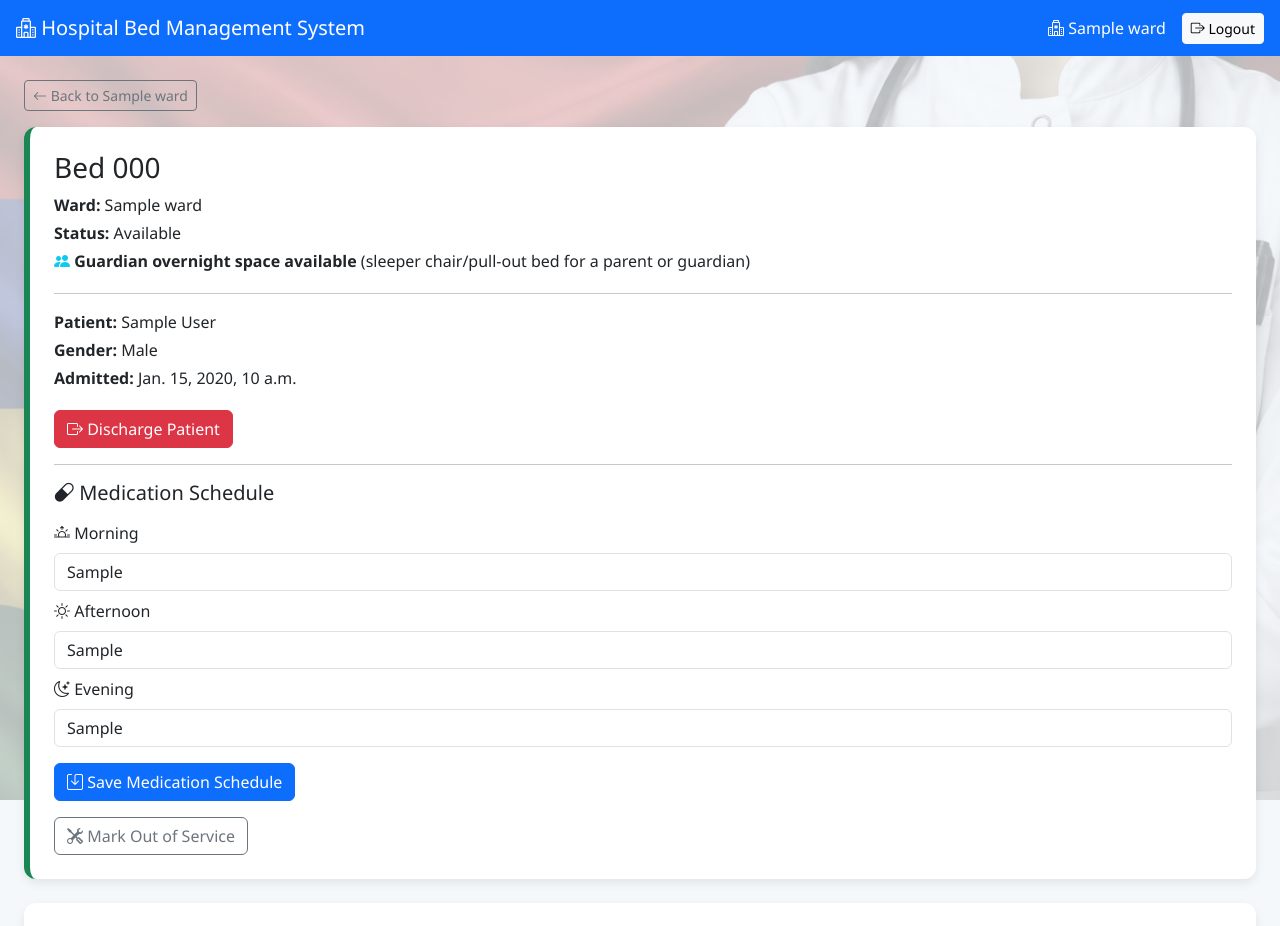
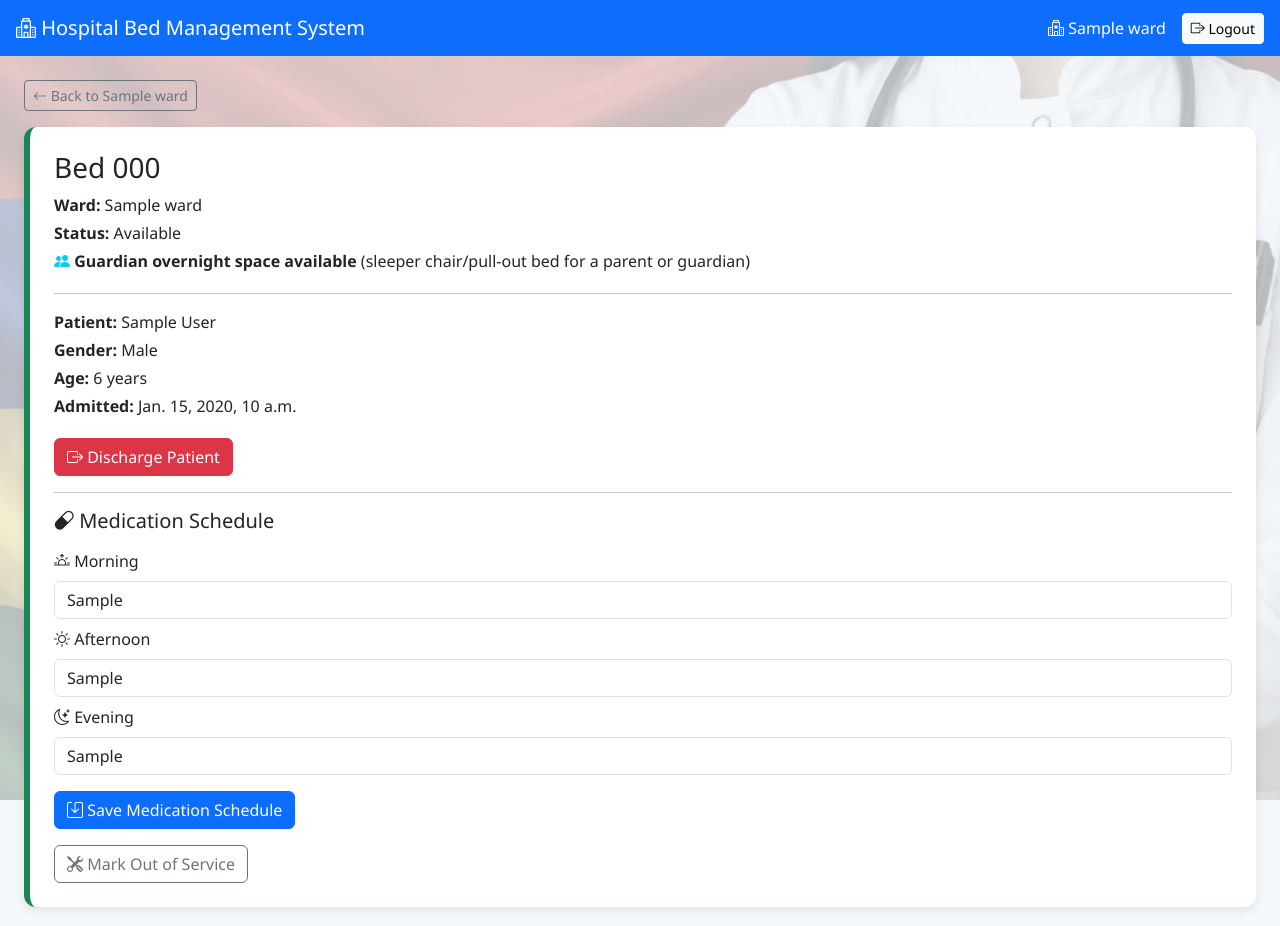
Before and after one commit to Yeshnasibcharan/hospital-bed-management-system, a Django app: page /bed/1/ in a window 1280 px wide. Shown: the top 926 px of the page. Run offline with Django 5.2, Linux system fonts and the light colour scheme; a user stored in the database is signed in; tables that the repository leaves empty hold one stand-in row (values such as "Sample post").

Commit message:
Add patient age display everywhere

```diff
--- a/hospital/models.py
+++ b/hospital/models.py
@@ -61,6 +61,14 @@ class Patient(models.Model):
 
     def __str__(self):
         return self.full_name
+
+    @property
+    def age(self):
+        from django.utils import timezone
+        today = timezone.now().date()
+        return today.year - self.date_of_birth.year - (
+            (today.month, today.day) < (self.date_of_birth.month, self.date_of_birth.day)
+        )
 
 
 class Admission(models.Model):
--- a/hospital/templates/hospital/bed_detail.html
+++ b/hospital/templates/hospital/bed_detail.html
@@ -25,6 +25,7 @@
         <hr>
         <p class="mb-1"><strong>Patient:</strong> {{ admission.patient.full_name }}</p>
         <p class="mb-1"><strong>Gender:</strong> {{ admission.patient.get_gender_display }}</p>
+        <p class="mb-1"><strong>Age:</strong> {{ admission.patient.age }} years</p>
         <p class="mb-1"><strong>Admitted:</strong> {{ admission.admission_date }}</p>
         <form method="post" action="{% url 'discharge_patient' bed.id %}" class="mt-3 d-inline">
             {% csrf_token %}
--- a/hospital/templates/hospital/nurse_dashboard.html
+++ b/hospital/templates/hospital/nurse_dashboard.html
@@ -150,7 +150,8 @@
         }
 
         const guardianIcon = bed.has_guardian_space ? '<i class="bi bi-people-fill" title="Guardian space"></i>' : '';
-        const patientHtml = bed.patient_name ? `<div class="bed-patient">${bed.patient_name}</div>${medHtml}` : '';
+        const ageText = bed.patient_age ? ` (${bed.patient_age}y)` : '';
+        const patientHtml = bed.patient_name ? `<div class="bed-patient">${bed.patient_name}${ageText}</div>${medHtml}` : '';
 
         const a = document.createElement('a');
         a.href = `/bed/${bed.id}/`;
--- a/hospital/templates/hospital/ward_beds.html
+++ b/hospital/templates/hospital/ward_beds.html
@@ -90,7 +90,8 @@ function renderBedCard(bed) {
     }
 
     const guardianIcon = bed.has_guardian_space ? '<i class="bi bi-people-fill" title="Guardian space"></i>' : '';
-    const patientHtml = bed.patient_name ? `<div class="bed-patient">${bed.patient_name}</div>${medHtml}` : '';
+    const ageText = bed.patient_age ? ` (${bed.patient_age}y)` : '';
+    const patientHtml = bed.patient_name ? `<div class="bed-patient">${bed.patient_name}${ageText}</div>${medHtml}` : '';
 
     const a = document.createElement('a');
     a.href = `/bed/${bed.id}/`;
--- a/hospital/views.py
+++ b/hospital/views.py
@@ -5,6 +5,8 @@ from django.utils import timezone
 from django.http import JsonResponse
 from datetime import timedelta
 import json
+import csv
+from django.http import HttpResponse
 from .models import Ward, Bed, Patient, Admission, Notification, MedicationCheck
 from .forms import AdmitPatientForm, TransferPatientForm
 
@@ -346,8 +348,10 @@ def admin_dashboard(request):
     }
     return render(request, 'hospital/admin_dashboard.html', context)
 
-import csv
-from django.http import HttpResponse
+
+@login_required
+def admin_dashboard_data(request):
+    return JsonResponse(_build_admin_dashboard_data())
 
 
 @login_required
@@ -398,10 +402,6 @@ def export_admission_history_csv(request):
         ])
 
     return response
-
-@login_required
-def admin_dashboard_data(request):
-    return JsonResponse(_build_admin_dashboard_data())
 
 
 @login_required
@@ -623,6 +623,7 @@ def ward_beds_data(request, ward_id):
             'status_display': bed.get_status_display(),
             'has_guardian_space': bed.has_guardian_space,
             'patient_name': admission.patient.full_name if admission else None,
+            'patient_age': admission.patient.age if admission else None,
             'medication_morning': admission.medication_morning if admission else '',
             'medication_afternoon': admission.medication_afternoon if admission else '',
             'medication_evening': admission.medication_evening if admission else '',
@@ -675,6 +676,7 @@ def nurse_dashboard_data(request):
             'status_display': bed.get_status_display(),
             'has_guardian_space': bed.has_guardian_space,
             'patient_name': admission.patient.full_name if admission else None,
+            'patient_age': admission.patient.age if admission else None,
             'medication_morning': admission.medication_morning if admission else '',
             'medication_afternoon': admission.medication_afternoon if admission else '',
             'medication_evening': admission.medication_evening if admission else '',
```
Also changed, not shown: hospital/README.MD (deleted).
